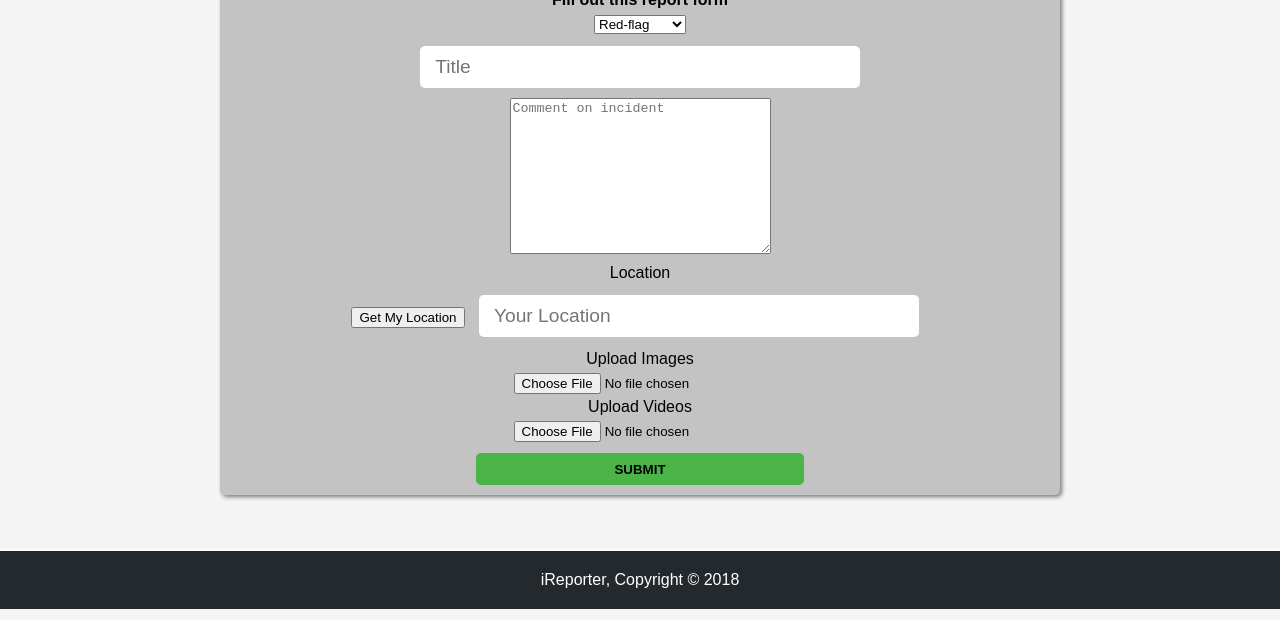
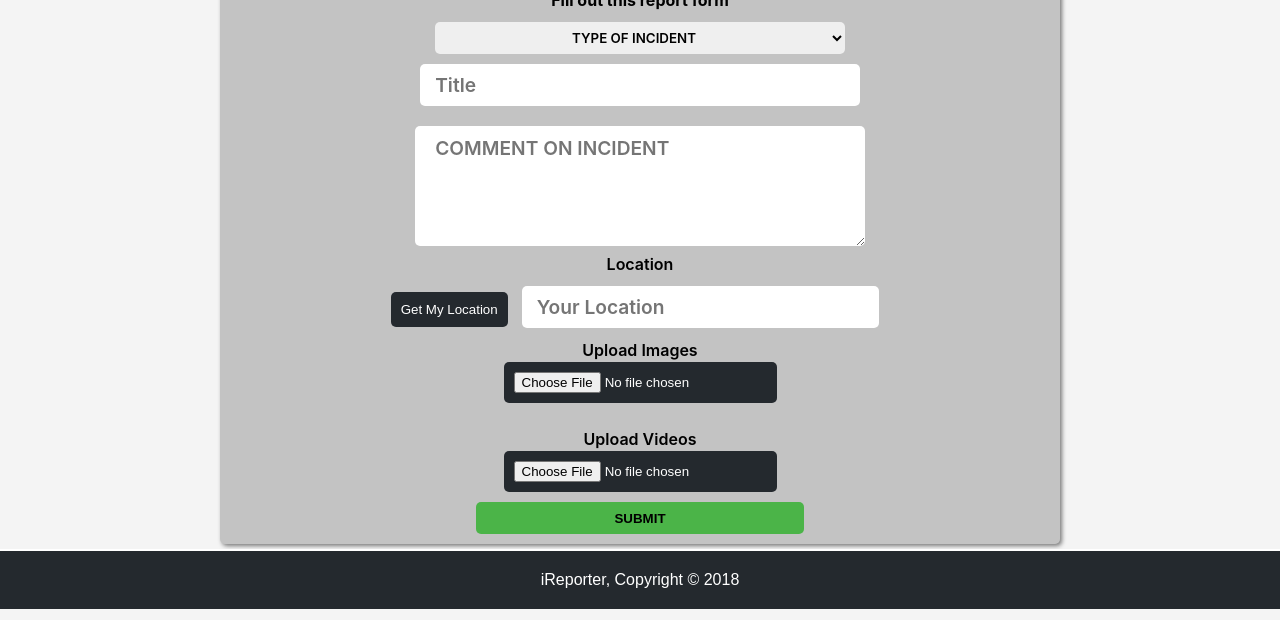
Before and after one commit to sojida/iReporter, a plain HTML site: page UI/new-report.html in a window 1280 px wide. Shown: the part 180-800 px from the top of the page. Drawn offline with Linux system fonts and the light colour scheme.

Commit message:
[finishes #162155460] bug fixes

```diff
--- a/UI/css/forms.css
+++ b/UI/css/forms.css
@@ -14,6 +14,8 @@
     width: 80%;
     padding: 10px;
     box-shadow: 2px 2px 4px rgba(0, 0, 0, 0.5);
+    font-family: -apple-system, BlinkMacSystemFont, 'Segoe UI', Roboto, Oxygen, Ubuntu, Cantarell, 'Open Sans', 'Helvetica Neue', sans-serif;
+    font-weight: 600;
 }
 
 #form-container-1 h1,#form-container-1 h4 {
@@ -28,6 +30,8 @@
     border-radius: 5px;
     font-size: 1.2rem;
     border: none;
+    font-weight: 600;
+    font-family: -apple-system, BlinkMacSystemFont, 'Segoe UI', Roboto, Oxygen, Ubuntu, Cantarell, 'Open Sans', 'Helvetica Neue', sans-serif;
 }
 
 .btn2{
@@ -49,3 +53,53 @@
 div .report-form{
     text-align: center;
 }
+
+select {
+    height: 2rem;
+    width: 50%;
+    cursor: pointer;
+    margin-top: 10px;
+    border-radius: 5px;
+    font-weight: 600;
+    font-family: -apple-system, BlinkMacSystemFont, 'Segoe UI', Roboto, Oxygen, Ubuntu, Cantarell, 'Open Sans', 'Helvetica Neue', sans-serif;
+    text-transform: uppercase;
+    padding: 0 20px;
+    border: none;
+    text-align: center;
+}
+
+textarea{
+    height: 100px;
+    width: 50%;
+    margin-top: 10px;
+    border-radius: 5px;
+    font-weight: 600;
+    font-family: -apple-system, BlinkMacSystemFont, 'Segoe UI', Roboto, Oxygen, Ubuntu, Cantarell, 'Open Sans', 'Helvetica Neue', sans-serif;
+    text-transform: uppercase;
+    padding: 10px 20px;
+    border: none;
+    font-size: 1.2rem;
+
+}
+
+.btn3{
+    padding: 10px;
+    background: #24292E;
+    color: white;
+    min-width: 50px;
+    text-align: center;
+    border:none;
+    border-radius: 5px;
+
+}
+
+.locate{
+    width: 40%;
+}
+
+
+
+label > .location{
+    display: inline-block;
+    width: 100%
+}
--- a/UI/css/index.css
+++ b/UI/css/index.css
@@ -64,6 +64,10 @@ header #logo h1{
 header nav{
   float: right;
   margin-top: 15px;
+}
+
+header .current{
+  border-bottom: 1px solid #ffffff;
 }
 
 header a:hover {
--- a/UI/new-report.html
+++ b/UI/new-report.html
@@ -22,7 +22,7 @@
 				<ul>
 					<li><a href="profile.html">All Reports</a></li>
 					<li><a href="myprofile.html">My Reports</a></li>
-					<li><a href="new-report.html">New Report</a></li>
+					<li><a href="new-report.html" class="current">New Report</a></li>
 				</ul>
 			</nav>
 		</div>
@@ -39,6 +39,7 @@
                         <h4>Fill out this report form</h4>
 
                         <select name="incident" form="incident-form" required>
+                                <option disabled selected>Type of incident</option>
                                 <option value="Red-flag">Red-flag</option>
                                 <option value="intervention">Intervention</option>
                         </select>
@@ -46,16 +47,20 @@
 
                             <input type="text" name="title" class="inputField" placeholder="Title" required><br>
 
-                            <textarea name="comment"  cols="30" rows="10" placeholder="Comment on incident"></textarea><br>
-                            <label>Location<br>
-                                <button>Get My Location</button>
-                                <input type="text" name="location" class="inputField" placeholder="Your Location">
+                            <textarea name="comment" placeholder="Comment on incident"></textarea><br>
+
+                            <label >Location<br>
+                                <div class="location">
+                                    <button class="btn3">Get My Location</button>
+                                    <input type="text" name="location" class="inputField locate" placeholder="Your Location">
+                                </div>
                             </label><br>
+
                             <label>Upload Images<br>
-                                <input type="file" name="image"  accept="image/*">
-                            </label><br>
+                                <input type="file" name="image" class="btn3" accept="image/*">
+                            </label><br><br>
                             <label>Upload Videos<br>
-                                <input type="file" name="video"  accept="video/*">
+                                <input type="file" name="video" class="btn3"  accept="video/*">
                             </label><br>
                             <input type="submit" value="Submit" class="btn2">
                         </form>
```
Also changed, not shown: UI/admin.html (+1 -1 lines), UI/css/report.css (+17 -3 lines), UI/myprofile.html (+2 -2 lines), UI/profile.html (+1 -1 lines), UI/sign-in.html (+1 -1 lines), UI/sign-up.html (+1 -1 lines).
